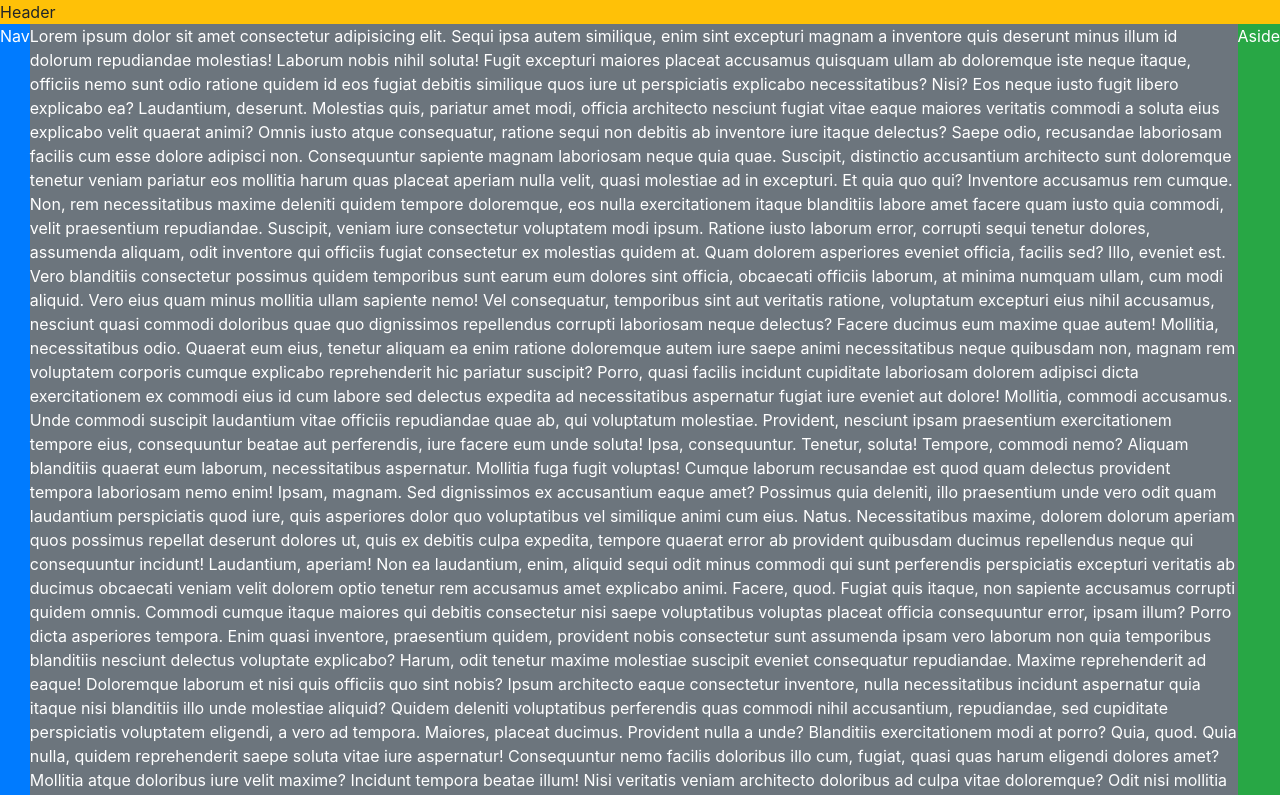
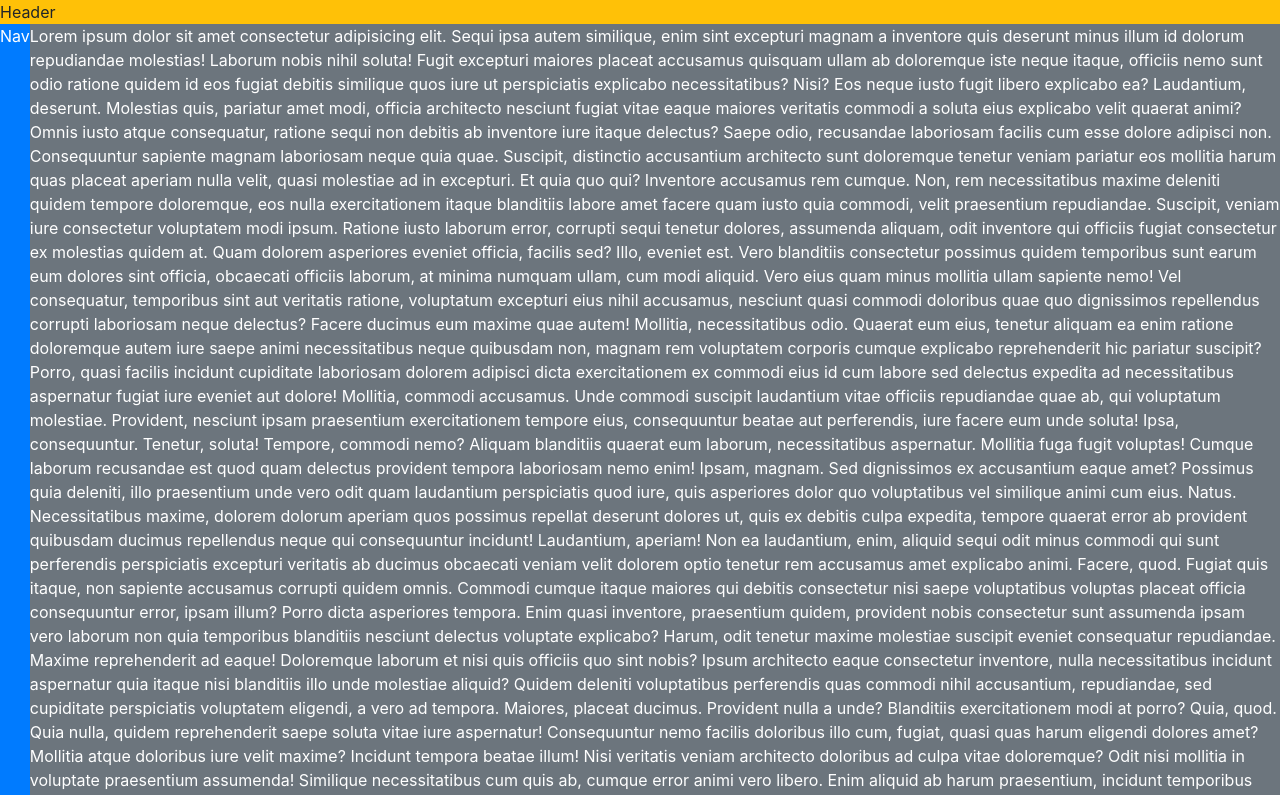
Before and after one commit to utfpr-cefwm/aula2-bootstrap4-app-2021-2, a website built with Parcel: page index.html in a window 1280 px wide. Shown: the top 795 px of the page. Built offline with nearby package versions, Linux system fonts and the light colour scheme.

Commit message:
Mantém apenas o "holy grail", porém sem `<aside>`.

```diff
--- a/index.html
+++ b/index.html
@@ -23,9 +23,6 @@
 </head>
 
 <body>
-
-  <div class="container">
-  </div>
 
   <div class="min-vh-100 d-flex flex-column">
     <header class="bg-warning">
@@ -137,9 +134,6 @@
         Earum nemo porro qui sunt facilis saepe perferendis vero ipsa quo blanditiis adipisci ullam id laboriosam consequatur ab magni aperiam minima, quas aspernatur odit voluptatum modi, reiciendis iste fugit? Explicabo.
         At voluptate voluptatibus nam quas. Impedit, mollitia. Iure dolorem fugit dicta doloribus itaque omnis, rerum cum minima accusantium ipsa! Deleniti alias autem nemo commodi dignissimos, quos accusamus animi delectus officiis.
       </main>
-      <aside class="order-3 bg-success text-white">
-        Aside
-      </aside>
     </div>
     <footer class="bg-info">
       Footer
```
